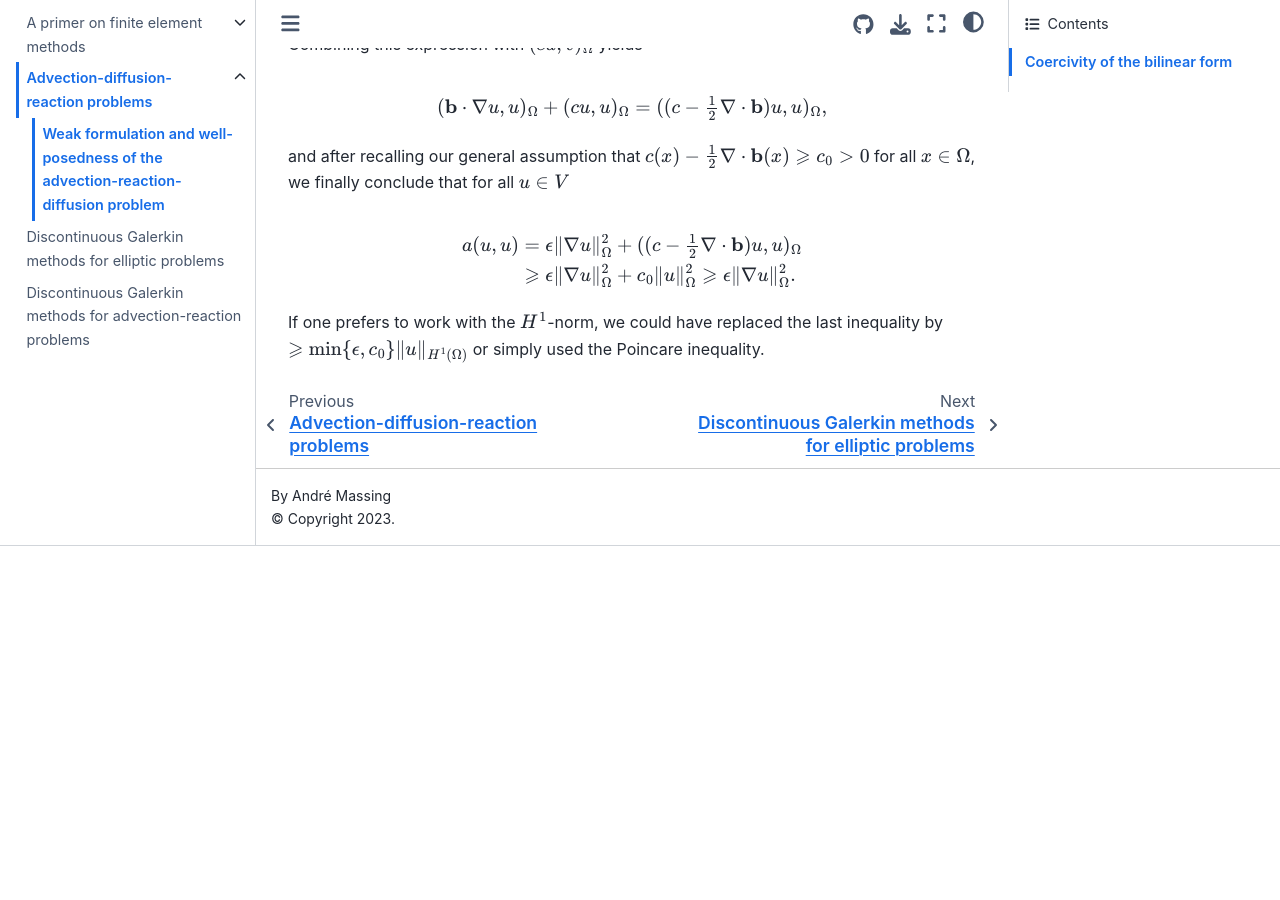
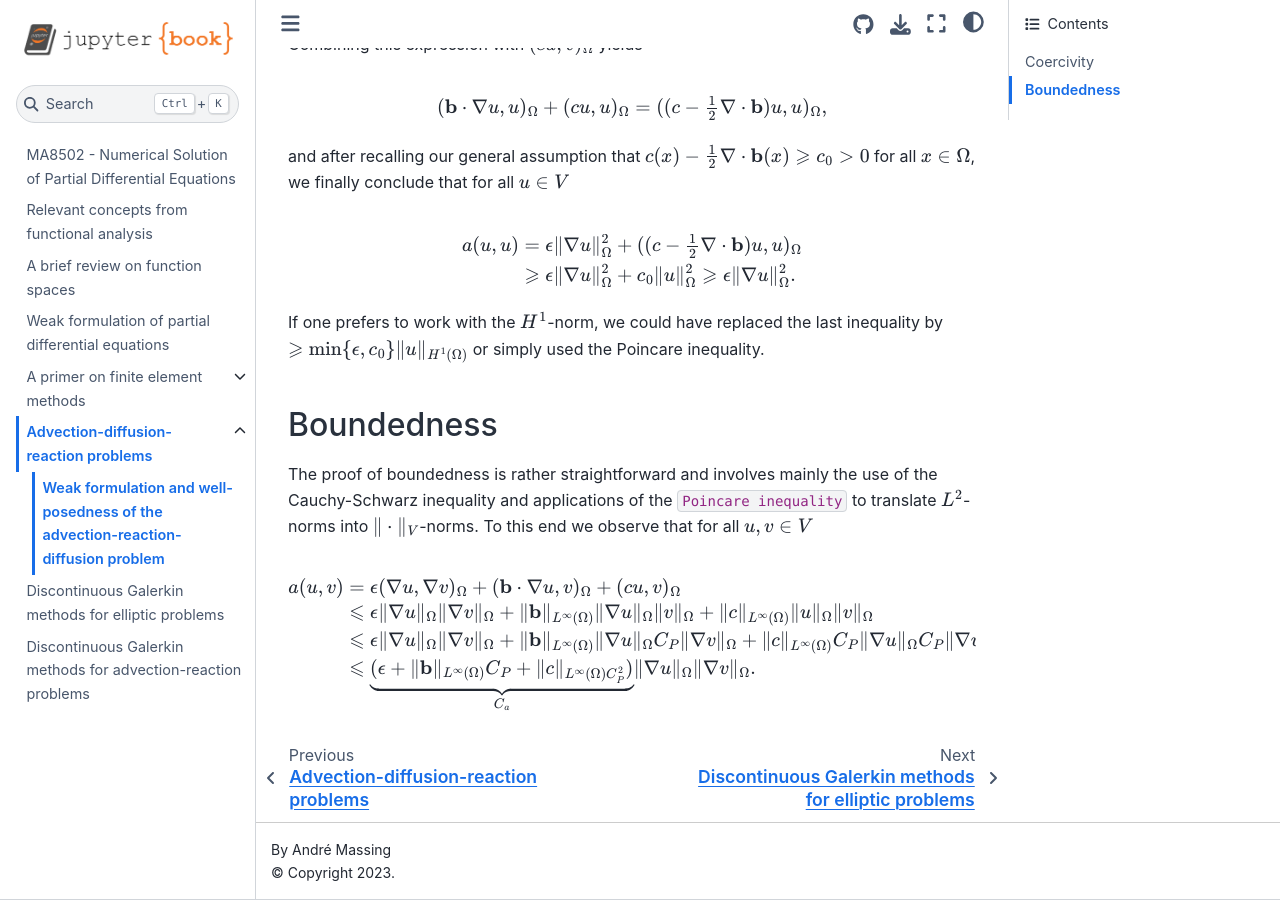
Before and after one commit to andre-massing/MA8502_NumPDE, a Jupyter Book: the page built from chapter_03/weak_form_adr.md, in a window 1280 px wide and 900 px high, scrolled down 1637 px. Built offline with Jupyter Book 1.0.4 settings and Sphinx 7.4.7 and the Sphinx Book theme 1.1.4, drawn with Linux system fonts in a browser that asks for light colours; pages that are not in the unit, such as notebooks, are missing from menus; cross-references to code outside the pages are shown as plain code; before the commit the page ends 2183 px from its top, so only the background shows below that; some of the changed text lies outside the part shown.

Commit message:
Added section on boundedness

```diff
--- a/chapter_03/weak_form_adr.md
+++ b/chapter_03/weak_form_adr.md
@@ -24,7 +24,7 @@ $a(\cdot, \cdot)$ is not symmetric, and therefore it it less trivial to show
 that the bilinear form $a(\cdot, \cdot)$ indeed is both coercive and bounded.
 
 (ssec:coercivity-adr)=
-### Coercivity of the bilinear form
+### Coercivity
 
 First, we want to show that there exists a constant $C_a > 0$ such that
 $$
@@ -111,3 +111,31 @@ a(u,u) &=
 :::
 If one prefers to work with the $H^1$-norm, we could have replaced the last inequality by
 $\geqslant \min\{\epsilon, c_0\} \|u\|_{H^1(\Omega)}$ or simply used the Poincare inequality.
+
+(ssec:boundedness-adr)=
+### Boundedness
+The proof of boundedness is rather straightforward and involves mainly the use of the Cauchy-Schwarz inequality
+and applications of the {prf:thm}`Poincare inequality<thm:poincare>` to translate $L^2$-norms into $\|\cdot\|_V$-norms.
+To this end we observe that for all $u,v\in V$
+:::{math}
+a(u,v) &=
+\epsilon(\nabla u, \nabla v)_{\Omega} + (\bfb\cdot\nabla u, v)_{\Omega} + (c u , v)_{\Omega}
+\\
+&\leqslant
+\epsilon \|\nabla u\|_{\Omega} \|\nabla v\|_{\Omega}
++ \|\bfb\|_{L^{\infty}(\Omega)}\|\nabla u\|_{\Omega} \|v\|_{\Omega}
++ \|c\|_{L^{\infty}(\Omega)} \|u\|_{\Omega}\|v\|_{\Omega}
+\\
+&\leqslant
+\epsilon \|\nabla u\|_{\Omega} \|\nabla v\|_{\Omega}
++ \|\bfb\|_{L^{\infty}(\Omega)}
+\|\nabla u\|_{\Omega} C_P \|\nabla v\|_{\Omega}
++ \|c\|_{L^{\infty}(\Omega)}
+C_P \|\nabla u\|_{\Omega} C_P \|\nabla v\|_{\Omega}
+\\
+&\leqslant
+\underbrace{
+    ( \epsilon + \|\bfb\|_{L^{\infty}(\Omega)} C_P
++ \|c\|_{L^{\infty}(\Omega) C_P^2} )
+}_{C_a} \|\nabla u\|_{\Omega} \|\nabla v\|_{\Omega}.
+:::
```
